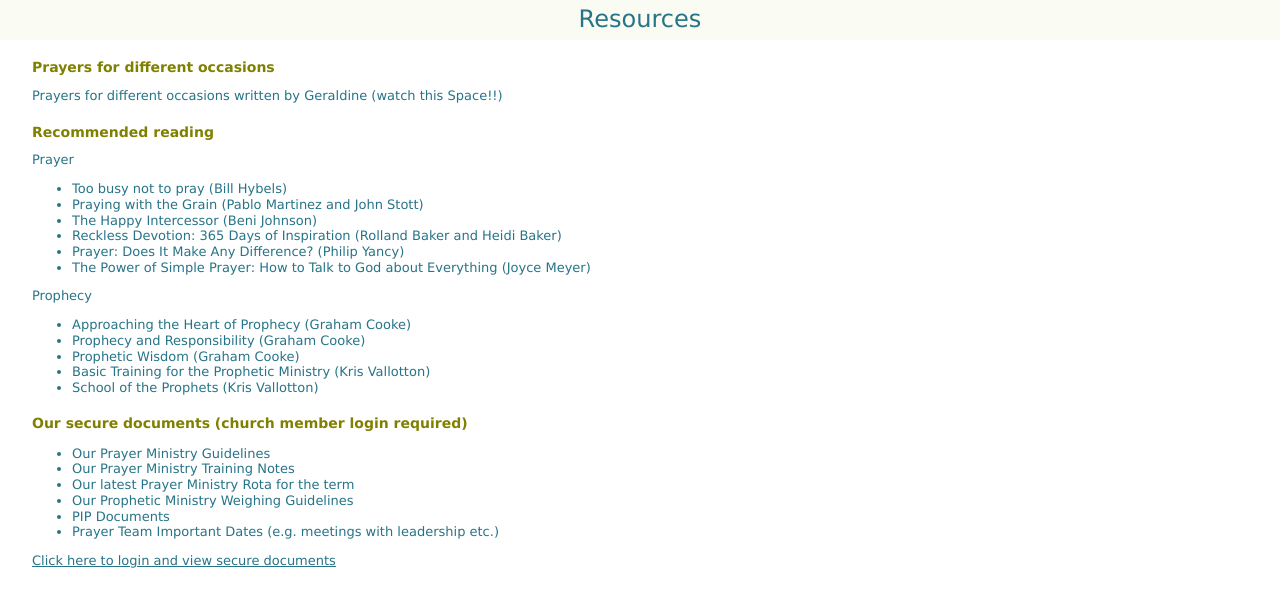
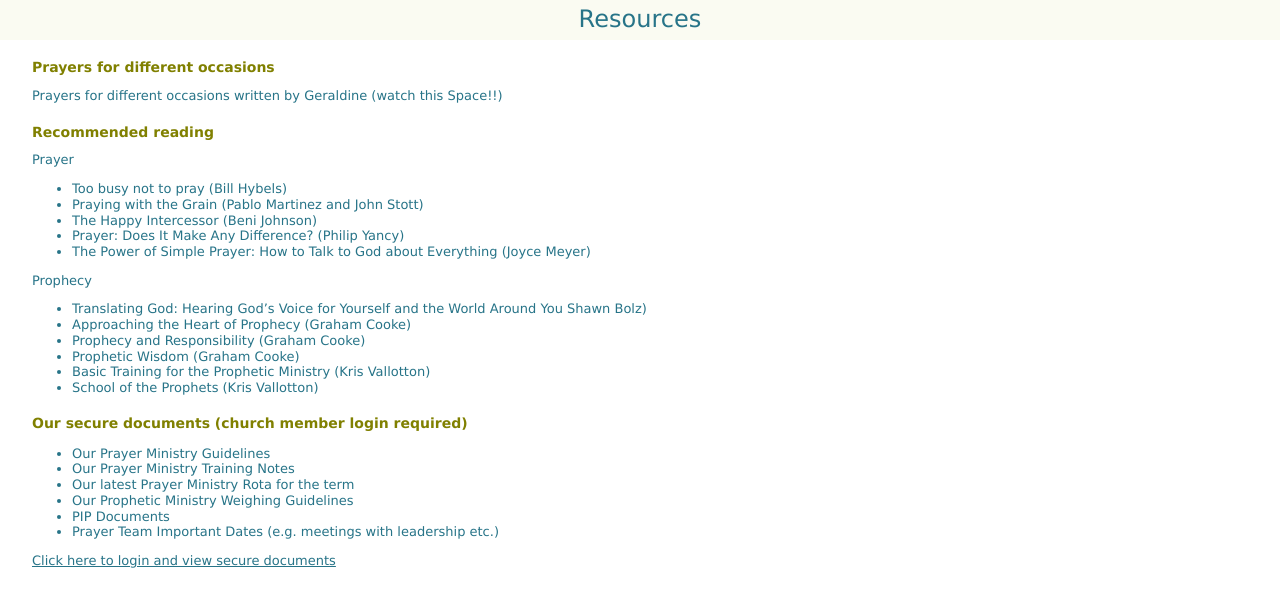
Before and after one commit to griffpatch/CPCYorkPP, a Jekyll site: the page built from pages/resources.md, in a window 1280 px wide. Shown: the top 607 px of the page. Built offline with Jekyll 4.4.1, drawn with Linux system fonts in a browser that asks for light colours.

Commit message:
Update resources.md

```diff
--- a/pages/resources.md
+++ b/pages/resources.md
@@ -20,12 +20,12 @@ Prayer
 + Too busy not to pray (Bill Hybels)
 + Praying with the Grain (Pablo Martinez and John Stott)
 + The Happy Intercessor (Beni Johnson)
-+ Reckless Devotion: 365 Days of Inspiration (Rolland Baker and Heidi Baker)
 + Prayer: Does It Make Any Difference? (Philip Yancy)
 + The Power of Simple Prayer: How to Talk to God about Everything (Joyce Meyer)
 
 Prophecy
 
++ Translating God: Hearing God's Voice for Yourself and the World Around You Shawn Bolz)
 + Approaching the Heart of Prophecy (Graham Cooke)
 + Prophecy and Responsibility (Graham Cooke)
 + Prophetic Wisdom (Graham Cooke)
```
